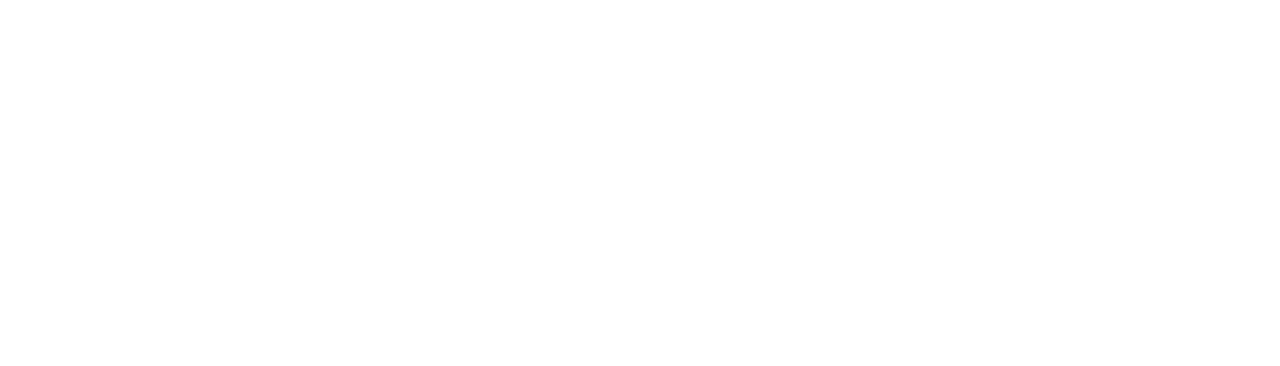
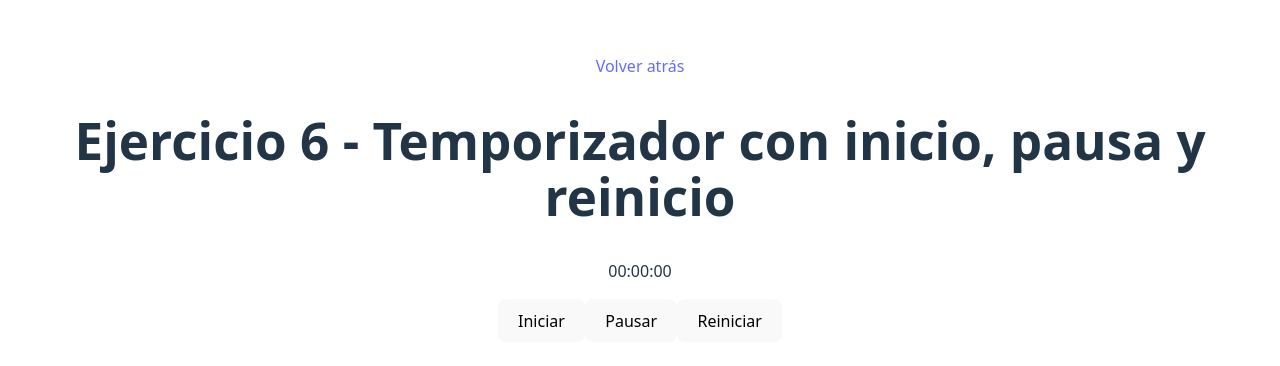
Before and after one commit to lorenazr98/ejercicios-react, a React (Vite) app: page /ejercicio6 in a window 1280 px wide. Before the commit this address had no page. Shown: the part 202-568 px from the top of the page. Built offline with nearby package versions, Linux system fonts and the light colour scheme.

Commit message:
Ejercicio 6

```diff
--- a/src/App.jsx
+++ b/src/App.jsx
@@ -5,6 +5,8 @@
 import Ejercicio3 from './components/Ejercicio3'
 import Ejercicio4 from './components/Ejercicio4'
 import Ejercicio5 from './components/Ejercicio5'
+import Ejercicio6 from './components/Ejercicio6'
+import Ejercicio7 from './components/Ejercicio7'
 import Home from './components/Home'
 
 function App() {
@@ -17,6 +19,8 @@
         <Route path='/ejercicio3' element={<Ejercicio3/>}/>
         <Route path='/ejercicio4' element={<Ejercicio4/>}/>
         <Route path='/ejercicio5' element={<Ejercicio5/>}/>
+        <Route path='/ejercicio6' element={<Ejercicio6/>}/>
+        <Route path='/ejercicio7' element={<Ejercicio7/>}/>
       </Routes>
     </>
   )
--- /dev/null
+++ b/src/components/Ejercicio6.jsx
@@ -0,0 +1,58 @@
+import { useEffect, useState } from "react";
+import { Link } from "react-router-dom";
+
+function Ejercicio6() {
+
+    const [horas, setHoras] = useState(0);
+    const [minutos, setMinutos] = useState(0);
+    const [segundos, setSegundos] = useState(0);
+
+    const [corriendo, setCorriendo] = useState(false);
+
+    function formatearNumeros(n) {
+        if (n < 10) {
+            n = `0${n}`
+        }
+        return n;
+    }
+
+    function reiniciar() {
+        setCorriendo(false);
+        setHoras(0);
+        setMinutos(0);
+        setSegundos(0);
+    }
+
+    useEffect(() => {
+        if (corriendo) {
+            const intervalo = setInterval(() => {
+                setSegundos(segundos + 1)
+
+                if (segundos == 59) {
+                    setMinutos(minutos + 1);
+                    setSegundos(0);
+                }
+
+                if (minutos == 59) {
+                    setHoras(horas + 1);
+                    setMinutos(0);
+                }
+            }, 1000)
+
+            return () => clearInterval(intervalo)
+        }
+    }, [corriendo, segundos])
+
+    return (
+        <div>
+            <Link to="/">Volver atrás</Link>
+            <h1>Ejercicio 6 - Temporizador con inicio, pausa y reinicio</h1>
+            <p>{formatearNumeros(horas)}:{formatearNumeros(minutos)}:{formatearNumeros(segundos)}</p>
+            <button onClick={() => setCorriendo(true)}>Iniciar</button>
+            <button onClick={() => setCorriendo(false)}>Pausar</button>
+            <button onClick={reiniciar}>Reiniciar</button>
+        </div>
+    )
+}
+
+export default Ejercicio6;
--- /dev/null
+++ b/src/components/Ejercicio7.jsx
@@ -0,0 +1,21 @@
+import { useState } from "react";
+import { Link } from "react-router-dom";
+
+function Ejercicio7() {
+
+    const [input, setInput] = useState("");
+    const [pass, setPass] = useState("");
+    const [error, setError] = useState(false);
+
+    return (
+        <div>
+            <Link to="/">Volver atrás</Link>
+            <h1>Ejercicio 7 - Generador de Contraseñas aleatorias</h1>
+            <input type="text" value={input} onChange={(e) => setInput(e.target.value)}>{pass}</input>
+            <button>Generar</button>
+            <small></small>
+        </div>
+    )
+}
+
+export default Ejercicio7;
```
